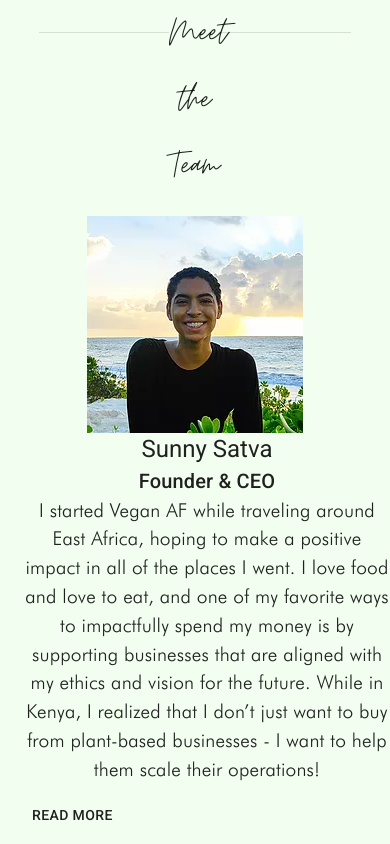
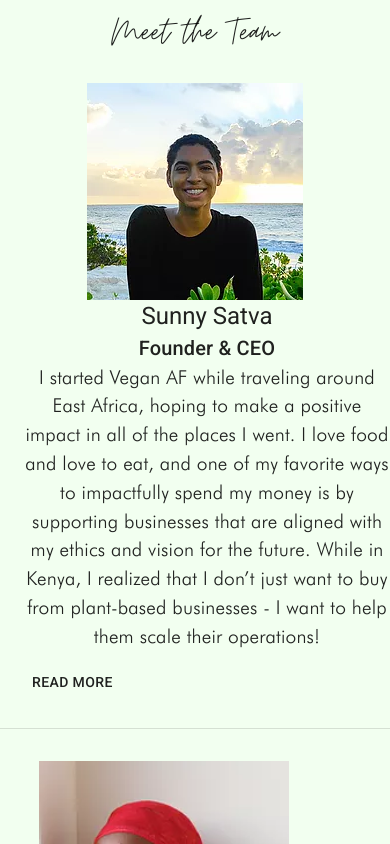
Before and after one commit to Vegan-Africa-Fund/dotorg, a Next.js app: page /team in a window 390 px wide. Shown: the top 844 px of the page. Built offline with nearby package versions, Linux system fonts and the light colour scheme.

Commit message:
made team page responsive.

```diff
--- a/pages/team.tsx
+++ b/pages/team.tsx
@@ -49,7 +49,10 @@ const useStyles = makeStyles(theme => ({
 
     divider: {
         position: "relative",
-        top: "2rem"
+        top: "2rem",
+        [theme.breakpoints.down('sm')]: {
+            display: "none"
+        }
     },
 
     grid: {
@@ -67,15 +70,15 @@ const Team = () => {
     return (
         <>
         <Grid className={classes.grid} container>
-            <Grid item xs={5}>
+            <Grid item lg={5} md={4}>
                 <Divider className={classes.divider} />
             </Grid>
-            <Grid item xs={2}>
+            <Grid item xs={12} md={4} lg={2}>
                 <Box fontWeight="fontWeightBold">
                 <Typography className={classes.teamTitle} variant="h6" align="center">Meet the Team</Typography>
                 </Box>
             </Grid>
-            <Grid item xs={5}>
+            <Grid item lg={5} md={4}>
                 <Divider className={classes.divider} />
             </Grid>
         </Grid>
```
